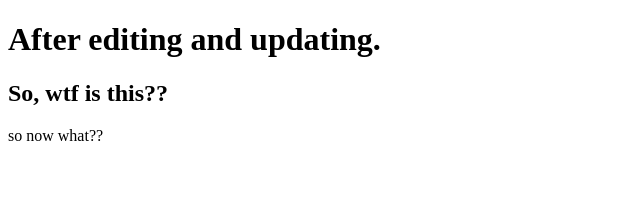
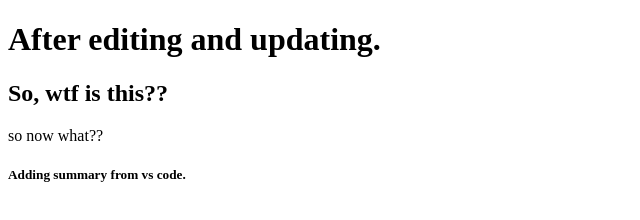
Before and after one commit to ShykatEmam/public-thing, a plain HTML site: page index.html in a window 1280 px wide. Shown: the whole page, without its empty margins (0-640 px from the left). Drawn offline with Linux system fonts and the light colour scheme.

Commit message:
summary here
summary here

```diff
--- a/index.html
+++ b/index.html
@@ -10,5 +10,6 @@
     <h1> After editing and updating.</h1>
     <h2>So, wtf is this??</h2>
     <p> so now what??</p>
+    <h5>Adding summary from vs code.</h5>
 </body>
 </html>
```
